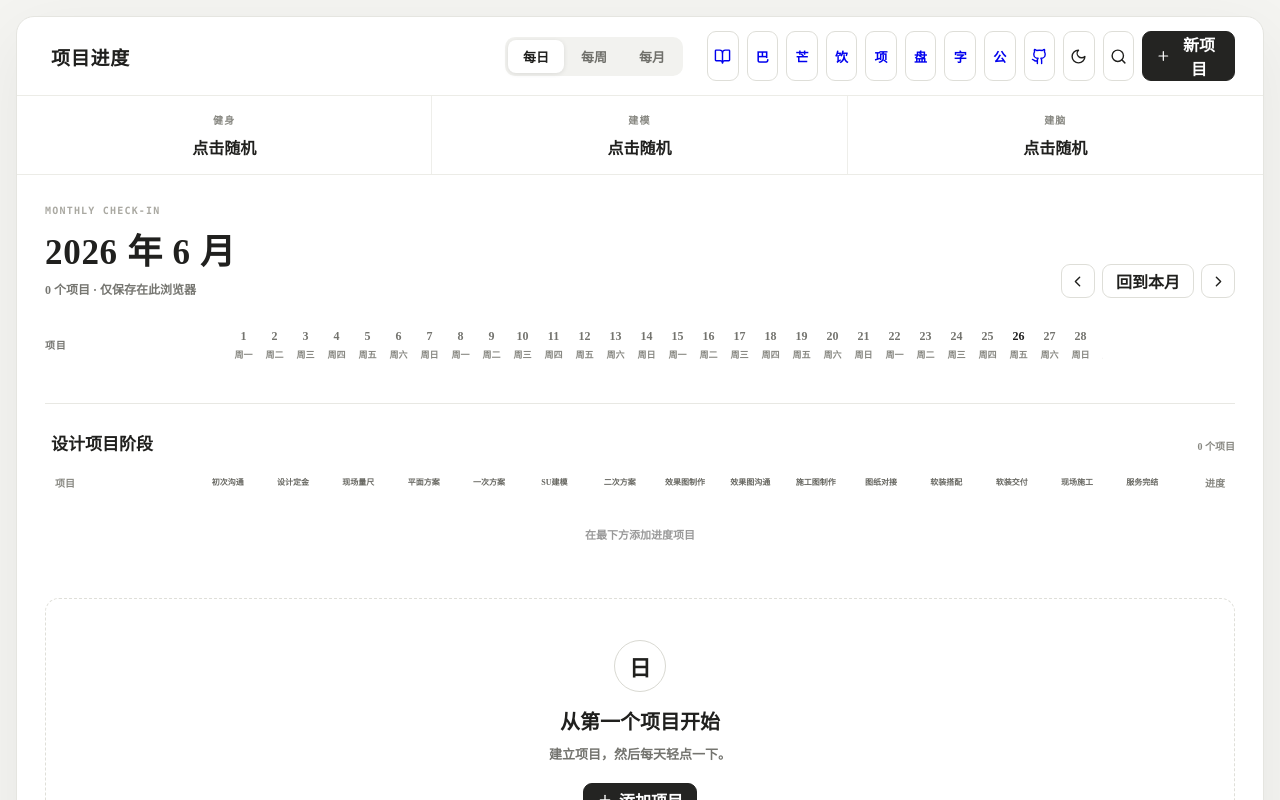
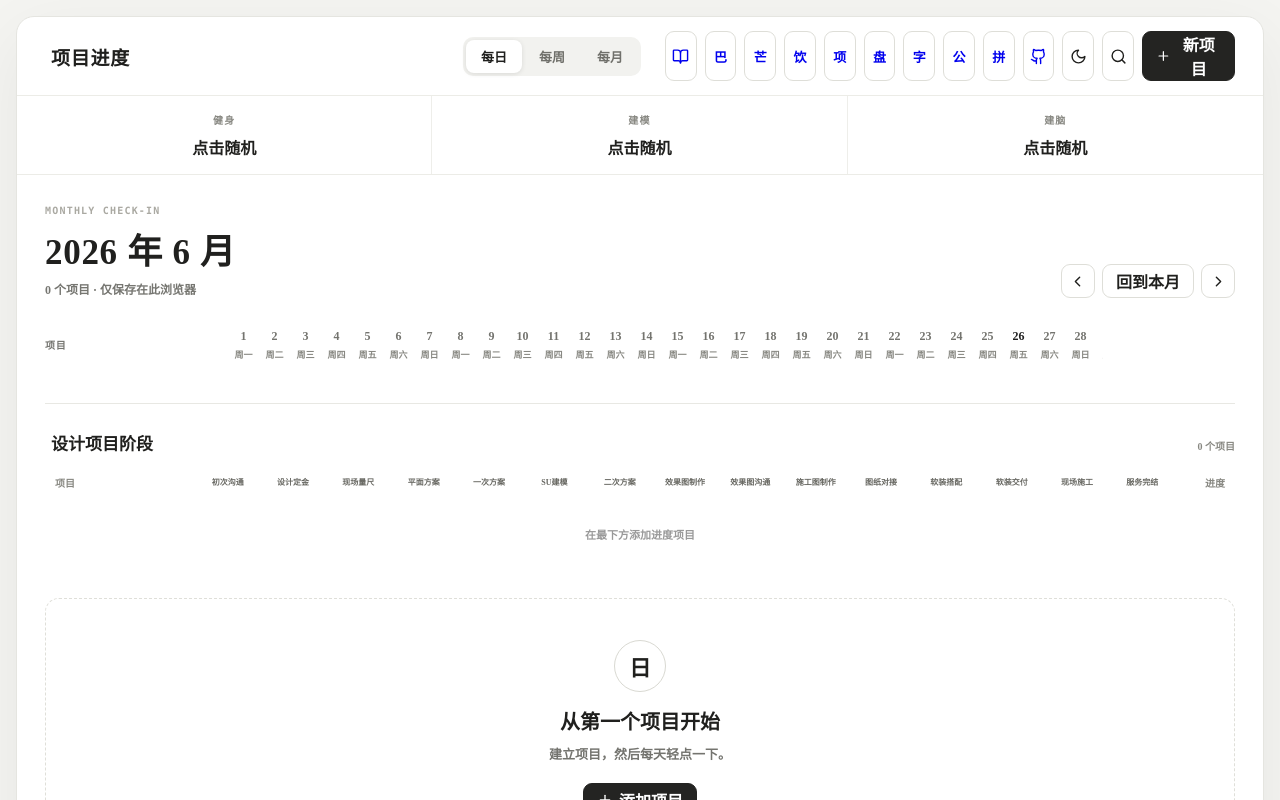
Before and after one commit to sange1022/project-checkin-dashboard, a React (Vite) app: page / in a window 1280 px wide. Shown: the top 800 px of the page. Built offline with nearby package versions, Linux system fonts and the light colour scheme; the HTML template or start-up script is replaced by a standard one.

Commit message:
feat: add image collage shortcut

```diff
--- a/src/App.tsx
+++ b/src/App.tsx
@@ -176,6 +176,7 @@ export default function App() {
           <a className="icon-button shortcut-character" href="https://dapanyuntu.com" target="_blank" rel="noopener noreferrer" aria-label="DaPanYunTu" title="DaPanYunTu">盘</a>
           <a className="icon-button shortcut-character" href="https://sange1022.github.io/zijian-text-layout/" target="_blank" rel="noopener noreferrer" aria-label="字间排版" title="字间排版">字</a>
           <a className="icon-button shortcut-character" href="https://sange1022.github.io/xuwu-wechat-editor/" target="_blank" rel="noopener noreferrer" aria-label="公众号编辑器" title="公众号编辑器">公</a>
+          <a className="icon-button shortcut-character" href="https://sange1022.github.io/xuwu-image-collage/" target="_blank" rel="noopener noreferrer" aria-label="图片拼贴" title="图片拼贴">拼</a>
           <a className="icon-button" href="https://github.com/sange1022" target="_blank" rel="noopener noreferrer" aria-label="GitHub 主页" title="GitHub 主页">
             <Github size={17} />
           </a>
```
Also changed, not shown: 1 other file (tests, documents, lock files or other folders).
